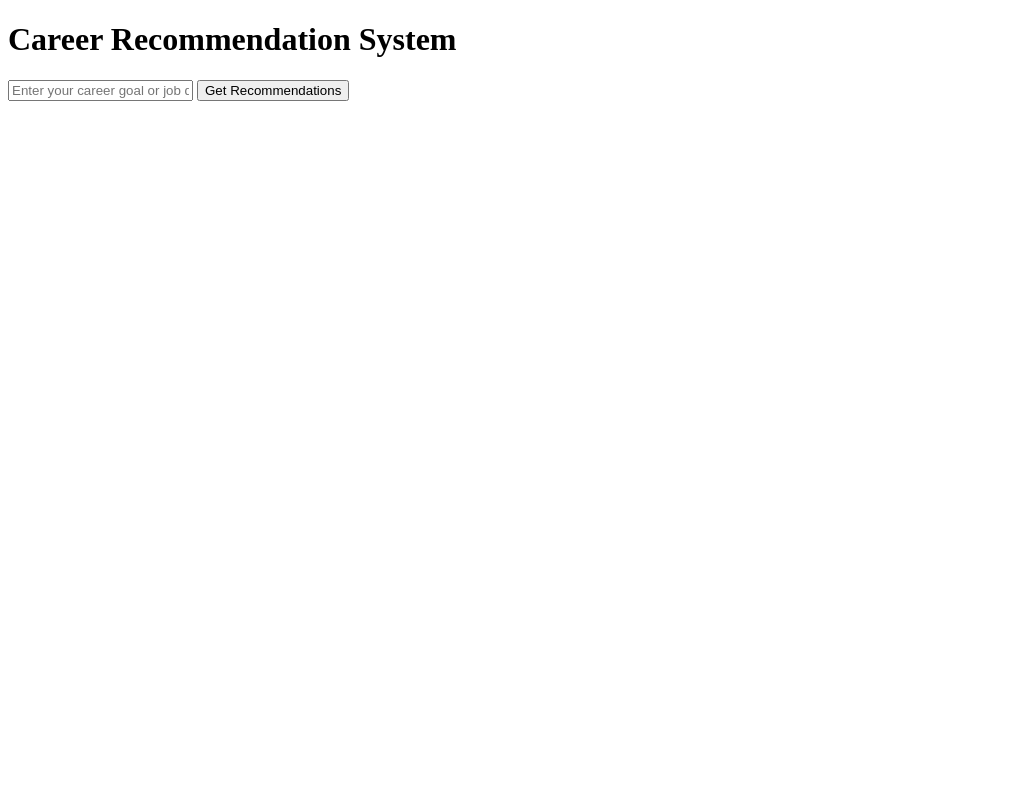
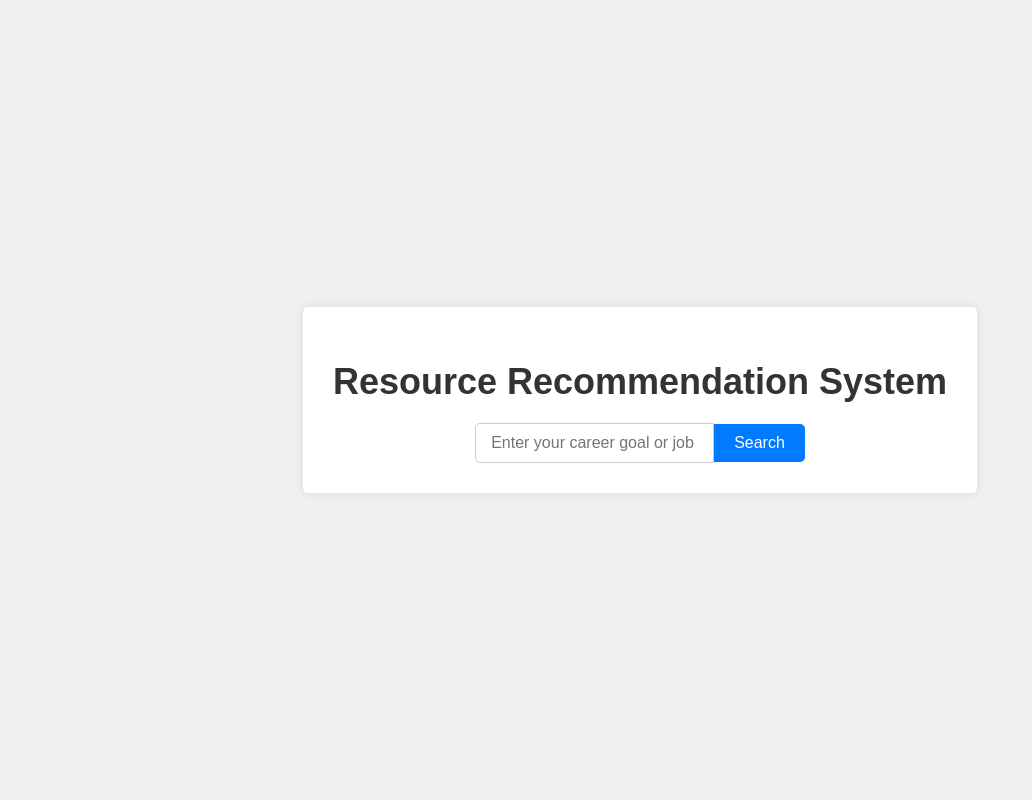
Before and after one commit to munmar/resource_recommender, a Django app: page /recommender/ in a window 1280 px wide. Shown: the whole page, without its empty margins (0-1032 px from the left). Run offline with Django 4.2, Linux system fonts and the light colour scheme.

Commit message:
index template + css updates

```diff
--- /dev/null
+++ b/backend/recommender/static/css/index.css
@@ -0,0 +1,63 @@
+/* .center{
+  text-align: center;
+  vertical-align: middle;
+} */
+
+body {
+  margin: 0;
+  font-family: Arial, sans-serif;
+  background-color: #f0f0f0;
+  display: flex;
+  justify-content: center;
+  align-items: center;
+  min-height: 100vh;
+}
+
+.container {
+  text-align: center;
+  background-color: #fff;
+  padding: 30px;
+  box-shadow: 0 0 10px rgba(0, 0, 0, 0.1);
+  border-radius: 5px;
+}
+
+.title {
+  font-size: 36px;
+  color: #333;
+  margin-bottom: 20px;
+}
+
+.input-form {
+  display: flex;
+  justify-content: center;
+  align-items: center;
+}
+
+input[type="text"] {
+  padding: 10px 15px;
+  font-size: 16px;
+  border: 1px solid #ccc;
+  border-radius: 5px 0 0 5px;
+  outline: none;
+}
+
+#submit-button {
+  padding: 10px 20px;
+  font-size: 16px;
+  background-color: #007bff;
+  color: #fff;
+  border: none;
+  border-radius: 0 5px 5px 0;
+  cursor: pointer;
+  transition: background-color 0.2s;
+}
+
+#submit-button:hover {
+  background-color: #0056b3;
+}
+
+@media (max-width: 400px) {
+  .container {
+      padding: 15px;
+  }
+}
--- a/backend/recommender/templates/index.html
+++ b/backend/recommender/templates/index.html
@@ -1,14 +1,20 @@
+{% load static %}
 <!DOCTYPE html>
 <html>
 <head>
-    <title>Career Recommendation System</title>
+    <meta charset="UTF-8">
+    <meta name="viewport" content="width=device-width, initial-scale=1.0">
+    <link rel="stylesheet" type="text/css" href="{% static 'css/index.css' %}">
+    <title>Resource Recommendation System</title>
 </head>
 <body>
-    <h1>Career Recommendation System</h1>
-    <form method="post">
-        {% csrf_token %}
-        <input type="text" name="user_input" placeholder="Enter your career goal or job description">
-        <input type="submit" value="Get Recommendations">
-    </form>
+    <div class="container">
+        <h1 class="title">Resource Recommendation System</h1>
+        <form class="input-form" method="post" action="{% url 'app-recommendations' %}">
+            {% csrf_token %}
+            <input id="input-field" type="text" name="user_input" placeholder="Enter your career goal or job description">
+            <input id="submit-button" type="submit" value="Search">
+        </form>
+    </div>
 </body>
 </html>
```
